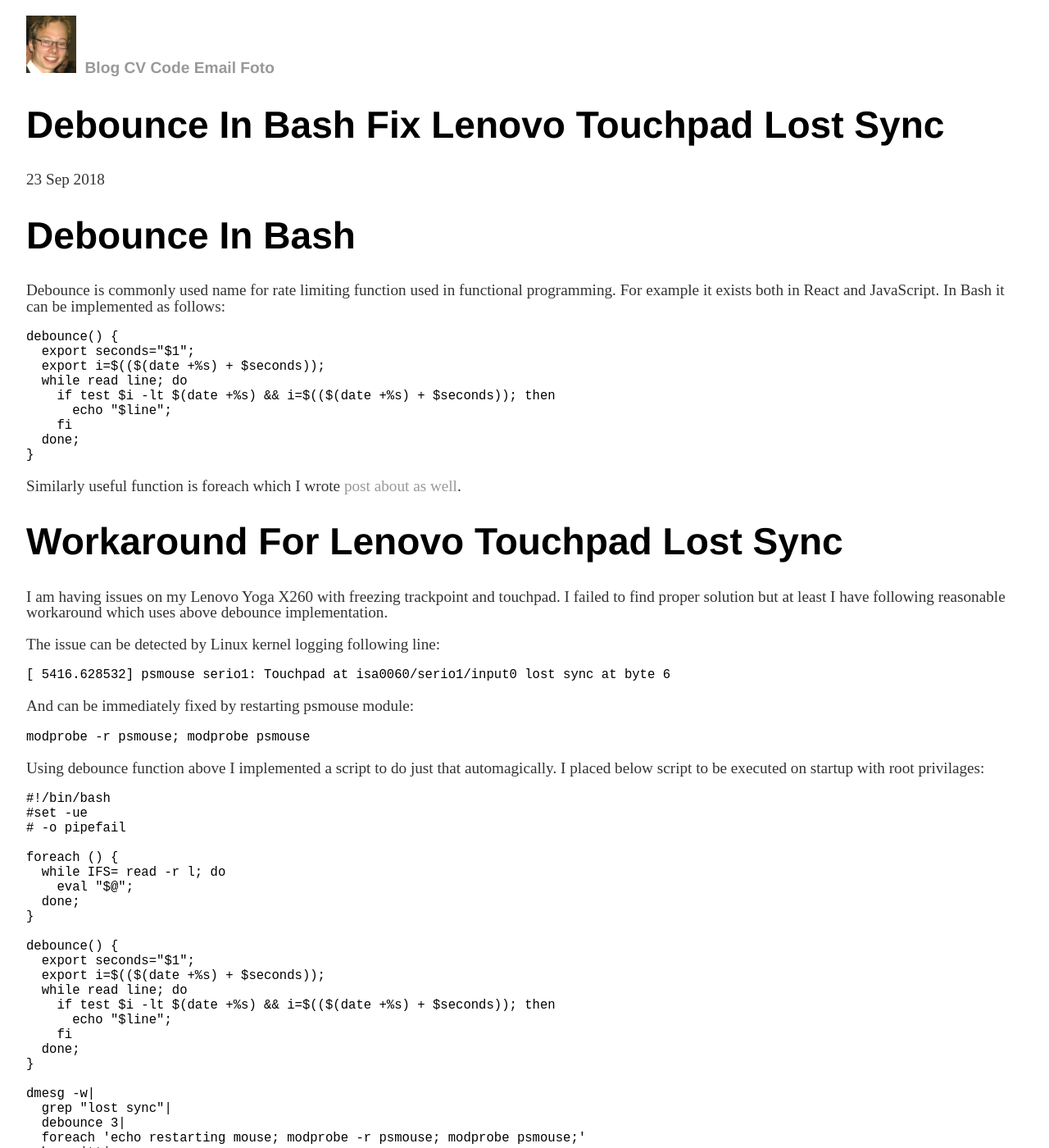
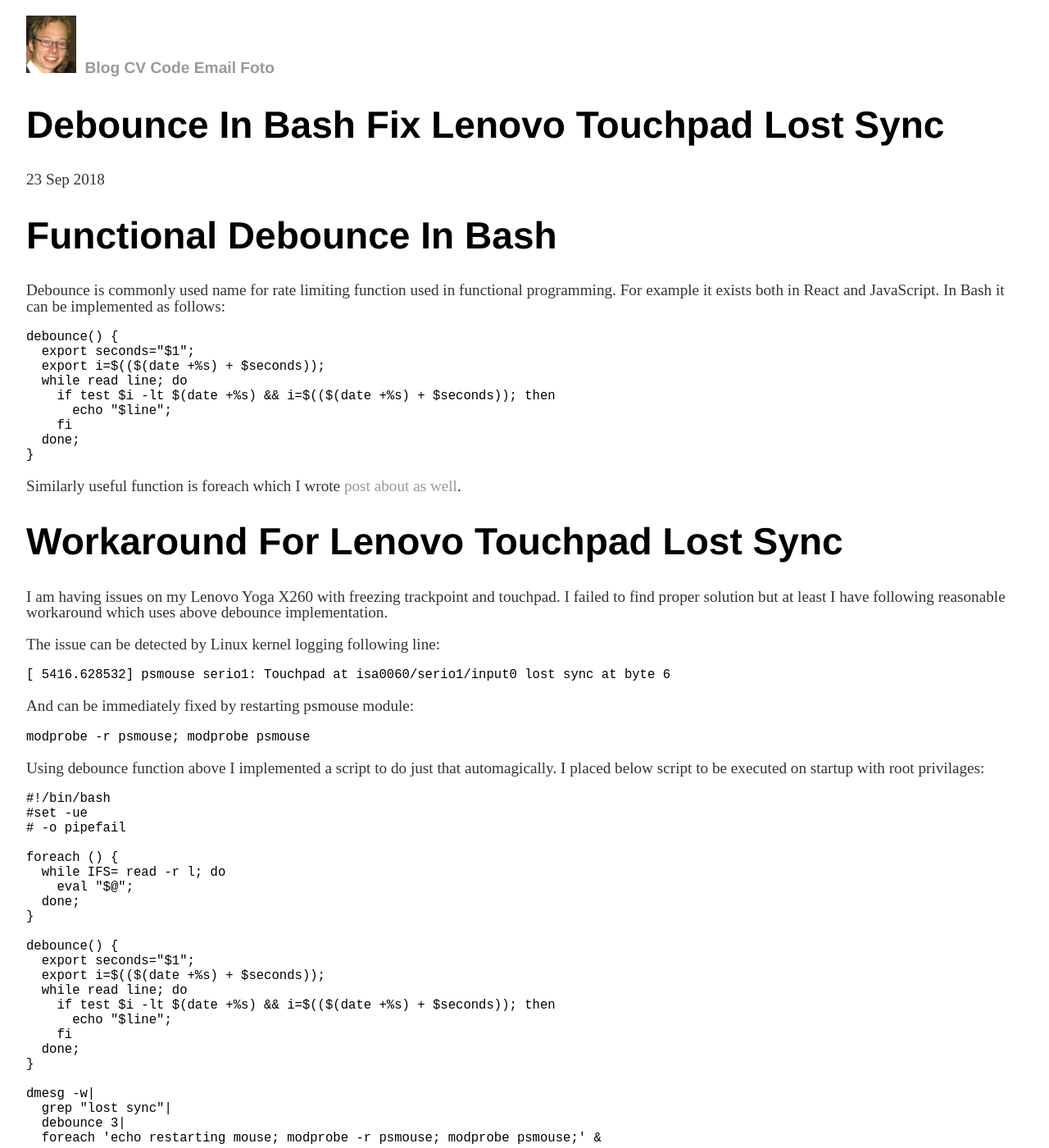
Before and after one commit to vackosar/vackosar.github.io, a Jekyll site: the page built from _posts/2018-09-23-Debounce-In-Bash-To-Fix-Lenovo-Touchpad-Lost-Sync.md, in a window 1280 px wide and 1400 px high. Shown: the whole window at 82% size. Built offline with Jekyll 4.4.1, drawn with Linux system fonts in a browser that asks for light colours; comment, search, counter and statistics services are not loaded.

Commit message:
debounce in bash and restart on sync

```diff
--- a/_posts/2018-09-23-Debounce-In-Bash-To-Fix-Lenovo-Touchpad-Lost-Sync.md
+++ b/_posts/2018-09-23-Debounce-In-Bash-To-Fix-Lenovo-Touchpad-Lost-Sync.md
@@ -4,7 +4,7 @@
 date: 2018-09-23
 ---
 
-# Debounce In Bash
+# Functional Debounce In Bash
 
 Debounce is commonly used name for rate limiting function used in functional programming. For example it exists both in React and JavaScript. In Bash it can be implemented as follows:
 
```
Also changed, not shown: other parts of _posts/2018-09-23-Debounce-In-Bash-To-Fix-Lenovo-Touchpad-Lost-Sync.md (+1 -2 lines).
